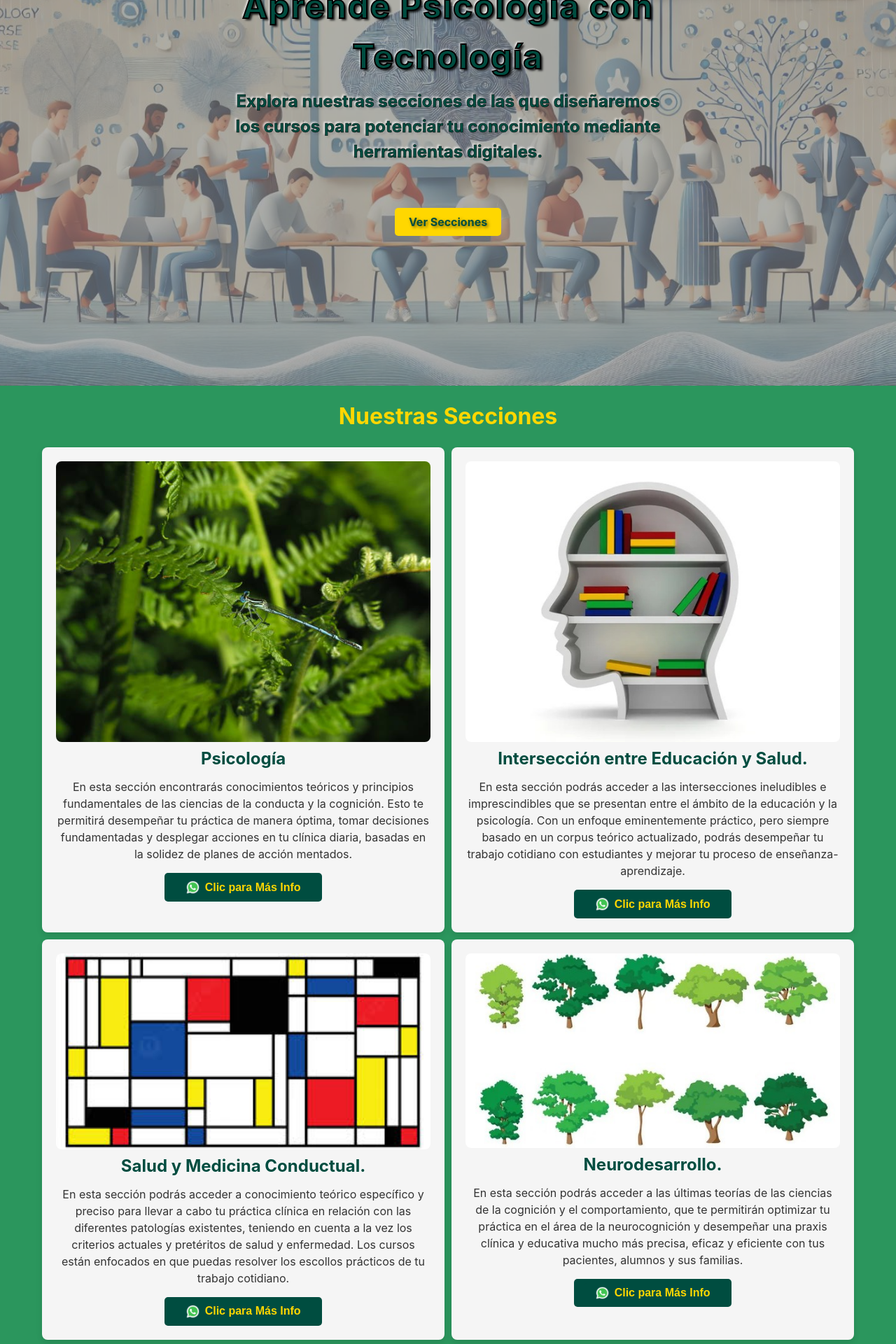
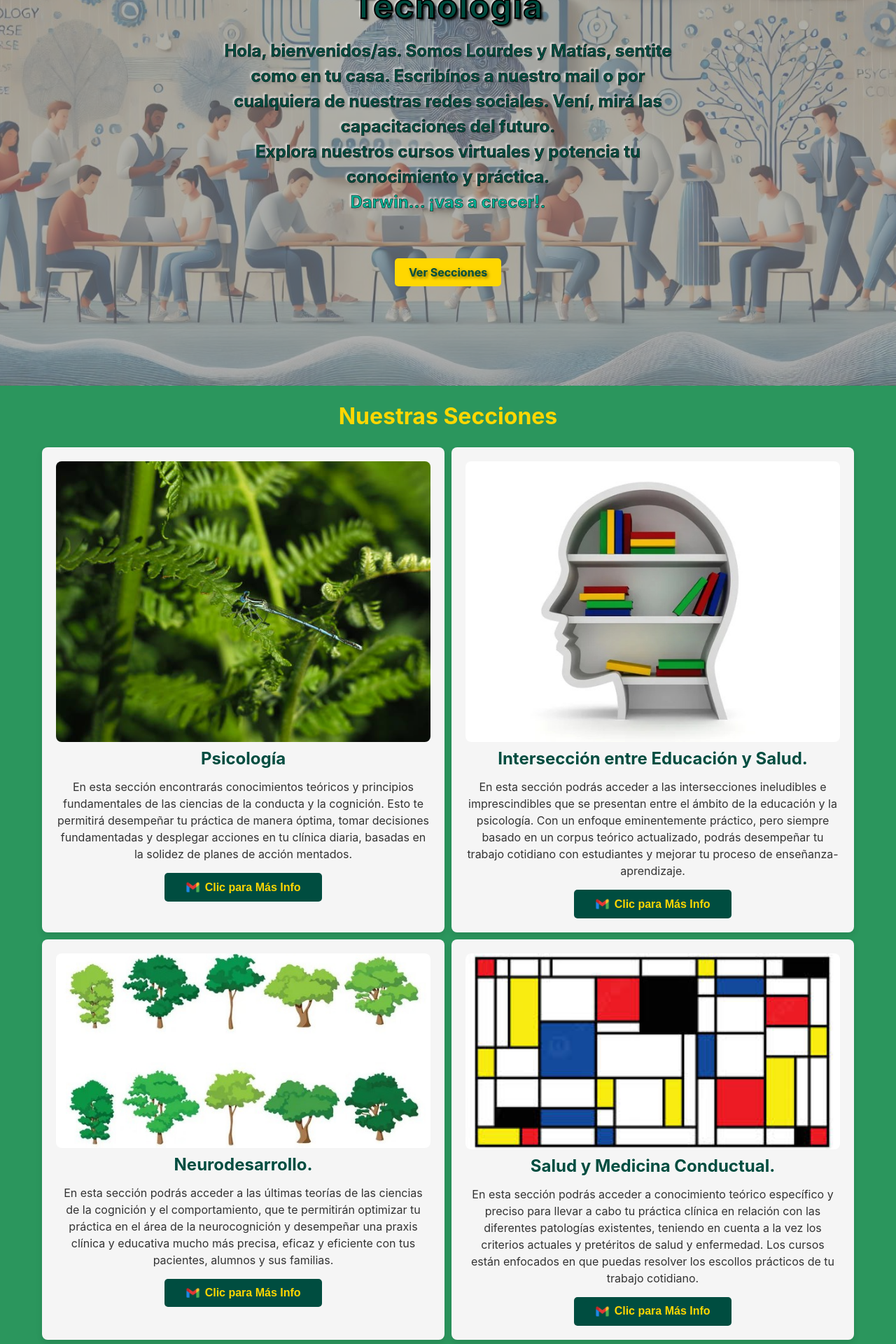
Before and after one commit to Marcoscc79/darwin-academy-vite, a React (Vite) app: page / in a window 1280 px wide. Shown: the part 320-2240 px from the top of the page at 70% size. Built offline with nearby package versions, Linux system fonts and the light colour scheme.

Commit message:
Creo que ahora sí últimas modificaciones solicitadaas por el cliente

```diff
--- a/src/components/Header.css
+++ b/src/components/Header.css
@@ -56,6 +56,13 @@
   -webkit-text-stroke: .5px #000; /* Grosor */
   text-shadow: 3px 3px 3px rgba(0, 0, 0, 0.1),
     -2px -2px 3px rgba(255, 255, 255, 0.8); /* Bisel */
+}
+
+.slogan {
+  font-size: 1.5rem;
+  font-weight: bold;
+  margin-bottom: 30px;
+  color: #04b194;
 }
 
 .btn-cta {
--- a/src/components/Header.jsx
+++ b/src/components/Header.jsx
@@ -10,8 +10,12 @@ const Header = () => {
       <div className="hero-text">
         <h1>Aprende Psicología con Tecnología</h1>
         <p>
-          Explora nuestras secciones de las que diseñaremos los cursos para potenciar tu conocimiento
-          mediante herramientas digitales.
+          Hola, bienvenidos/as. Somos Lourdes y Matías, sentite como en tu casa.
+          Escribínos a nuestro mail o por cualquiera de nuestras redes sociales.
+          Vení, mirá las capacitaciones del futuro. <br />
+          Explora nuestros cursos virtuales y potencia tu conocimiento y
+          práctica. <br />
+          <b className="slogan">Darwin... ¡vas a crecer!.</b>
         </p>
         <a href="/cursos" className="btn-cta">
           Ver Secciones
--- a/src/components/Main.jsx
+++ b/src/components/Main.jsx
@@ -7,7 +7,7 @@ import curso3 from "../assets/curso3.jpeg";
 import curso4 from "../assets/curso4.jpeg";
 import curso5 from "../assets/curso5.jpg";
 import curso6 from "../assets/curso6.webp";
-import logoWhatsapp from "../assets/whatsapp.png";
+import logoGmail from "../assets/gmail.png";
 
 const Main = () => {
   const cursos = [
@@ -18,7 +18,6 @@ const Main = () => {
       descripcion:
         "En esta sección encontrarás conocimientos teóricos y principios fundamentales de las ciencias de la conducta y la cognición. Esto te permitirá desempeñar tu práctica de manera óptima, tomar decisiones fundamentadas y desplegar acciones en tu clínica diaria, basadas en la solidez de planes de acción mentados.",
       // duración: "4 clases en 2 meses.",
-      numeroWhatsapp: "5493816785691",
     },
     {
       imagen: curso2,
@@ -27,7 +26,14 @@ const Main = () => {
       descripcion:
         "En esta sección podrás acceder a las intersecciones ineludibles e imprescindibles que se presentan entre el ámbito de la educación y la psicología. Con un enfoque eminentemente práctico, pero siempre basado en un corpus teórico actualizado, podrás desempeñar tu trabajo cotidiano con estudiantes y mejorar tu proceso de enseñanza-aprendizaje.",
       // duración: "6 clases en 2 meses.",
-      numeroWhatsapp: "5493816785691",
+    },
+    {
+      imagen: curso4,
+      id: 4,
+      titulo: "Neurodesarrollo.",
+      descripcion:
+        "En esta sección podrás acceder a las últimas teorías de las ciencias de la cognición y el comportamiento, que te permitirán optimizar tu práctica en el área de la neurocognición y desempeñar una praxis clínica y educativa mucho más precisa, eficaz y eficiente con tus pacientes, alumnos y sus familias.",
+      // duración: "4 clases en 2 meses.",
     },
     {
       imagen: curso3,
@@ -36,16 +42,6 @@ const Main = () => {
       descripcion:
         "En esta sección podrás acceder a conocimiento teórico específico y preciso para llevar a cabo tu práctica clínica en relación con las diferentes patologías existentes, teniendo en cuenta a la vez los criterios actuales y pretéritos de salud y enfermedad. Los cursos están enfocados en que puedas resolver los escollos prácticos de tu trabajo cotidiano.",
       // duración: "8 clases en 2 meses.",
-      numeroWhatsapp: "5493816785691",
-    },
-    {
-      imagen: curso4,
-      id: 4,
-      titulo: "Neurodesarrollo.",
-      descripcion:
-        "En esta sección podrás acceder a las últimas teorías de las ciencias de la cognición y el comportamiento, que te permitirán optimizar tu práctica en el área de la neurocognición y desempeñar una praxis clínica y educativa mucho más precisa, eficaz y eficiente con tus pacientes, alumnos y sus familias.",
-      // duración: "4 clases en 2 meses.",
-      numeroWhatsapp: "5493816785691",
     },
     // {
     //   imagen: curso5,
@@ -53,7 +49,6 @@ const Main = () => {
     //   titulo: "Psicología Clínica",
     //   descripcion: "Tratamientos de trastornos.",
     //   duración: "6 clases en 2 meses.",
-    //   numeroWhatsapp: "5493816785691",
     // },
     // {
     //   imagen: curso6,
@@ -61,7 +56,6 @@ const Main = () => {
     //   titulo: "Psicología Educativa",
     //   descripcion: "Aplicación en entornos educativos.",
     //   duración: "8 clases en 2 meses.",
-    //   numeroWhatsapp: "5493816785691",
     // },
   ];
 
@@ -72,9 +66,9 @@ const Main = () => {
         {cursos.map((curso) => {
           // Define las constantes dentro de la función de mapeo
           const mensaje = encodeURIComponent(
-            `Hola, estoy interesado en el ${curso.titulo}. ¿Podrían brindarme más información?`
+            `Hola, estoy interesado en la sección: ${curso.titulo}. ¿Podrían brindarme más información?\r\n\r\n`
           );
-          const enlaceWhatsApp = `https://wa.me/${curso.numeroWhatsapp}?text=${mensaje}`;
+          const enlaceGmail = `https://mail.google.com/mail/?view=cm&fs=1&to=institutodarwinpsicologia@gmail.com&su=Consulta%20Academia%20Darwin&body=Hola, estoy interesado en la sección: ${curso.titulo}. ¿Podrían brindarme más información?`;
           return (
             <div key={curso.id} className="curso-card">
               <img
@@ -87,12 +81,12 @@ const Main = () => {
               {/* <p>Duración: {curso.duración}</p> */}
               <button className="btn-seleccionar">
                 <a
-                  href={enlaceWhatsApp}
+                  href={enlaceGmail}
                   target="_blank"
                   rel="noopener noreferrer"
                   className="btn-seleccionar"
                 >
-                  <img src={logoWhatsapp}></img>Clic para Más Info
+                  <img src={logoGmail}></img>Clic para Más Info
                 </a>
               </button>
             </div>
--- a/src/components/Nosotros.jsx
+++ b/src/components/Nosotros.jsx
@@ -16,6 +16,37 @@ const Nosotros = () => {
 
       {/* Sección de integrantes: dos columnas */}
       <section className="nosotros-integrantes">
+        <figure className="integrante">
+          <img
+            src={fotoLourdes}
+            alt="Foto Lourdes"
+            className="integrante-imagen"
+          />
+          <figcaption className="integrante-info">
+            <h3>Lourdes Mariel Aredes</h3>
+            <p>
+              Profesora en Historia por la Universidad Nacional de Catamarca.
+              Docente en nivel medio. Integrante de equipo de investigación de
+              Facultad de Humanidades, Universidad Nacional de Catamarca (UNCa)
+            </p>
+          </figcaption>
+          <div className="redes-sociales">
+            <a
+              href="https://www.facebook.com/share/18TAJ61V3x/"
+              target="_blank"
+              rel="noopener noreferrer"
+            >
+              <img src={logoFacebook} alt="Logo de Facebook" />
+            </a>
+            <a
+              href="https://www.instagram.com/lourdesmaredes?igsh=MXQxZHdiMnFqajhmbw=="
+              target="_blank"
+              rel="noopener noreferrer"
+            >
+              <img src={logoInstagram} alt="Logo de Instagram" />
+            </a>
+          </div>
+        </figure>
         <figure className="integrante">
           <img
             src={fotoMatias} // Asegúrate de colocar la imagen en public/images
@@ -48,37 +79,6 @@ const Nosotros = () => {
             </a>
           </div>
         </figure>
-        <figure className="integrante">
-          <img
-            src={fotoLourdes}
-            alt="Foto Lourdes"
-            className="integrante-imagen"
-          />
-          <figcaption className="integrante-info">
-            <h3>Lourdes Mariel Aredes</h3>
-            <p>
-              Profesora en Historia por la Universidad Nacional de Catamarca.
-              Docente en nivel medio. Integrante de equipo de investigación de
-              Facultad de Humanidades, Universidad Nacional de Catamarca (UNCa)
-            </p>
-          </figcaption>
-          <div className="redes-sociales">
-            <a
-              href="https://www.facebook.com/share/18TAJ61V3x/"
-              target="_blank"
-              rel="noopener noreferrer"
-            >
-              <img src={logoFacebook} alt="Logo de Facebook" />
-            </a>
-            <a
-              href="https://www.instagram.com/lourdesmaredes?igsh=MXQxZHdiMnFqajhmbw=="
-              target="_blank"
-              rel="noopener noreferrer"
-            >
-              <img src={logoInstagram} alt="Logo de Instagram" />
-            </a>
-          </div>
-        </figure>
       </section>
 
       {/* Sección de redes sociales */}
```
